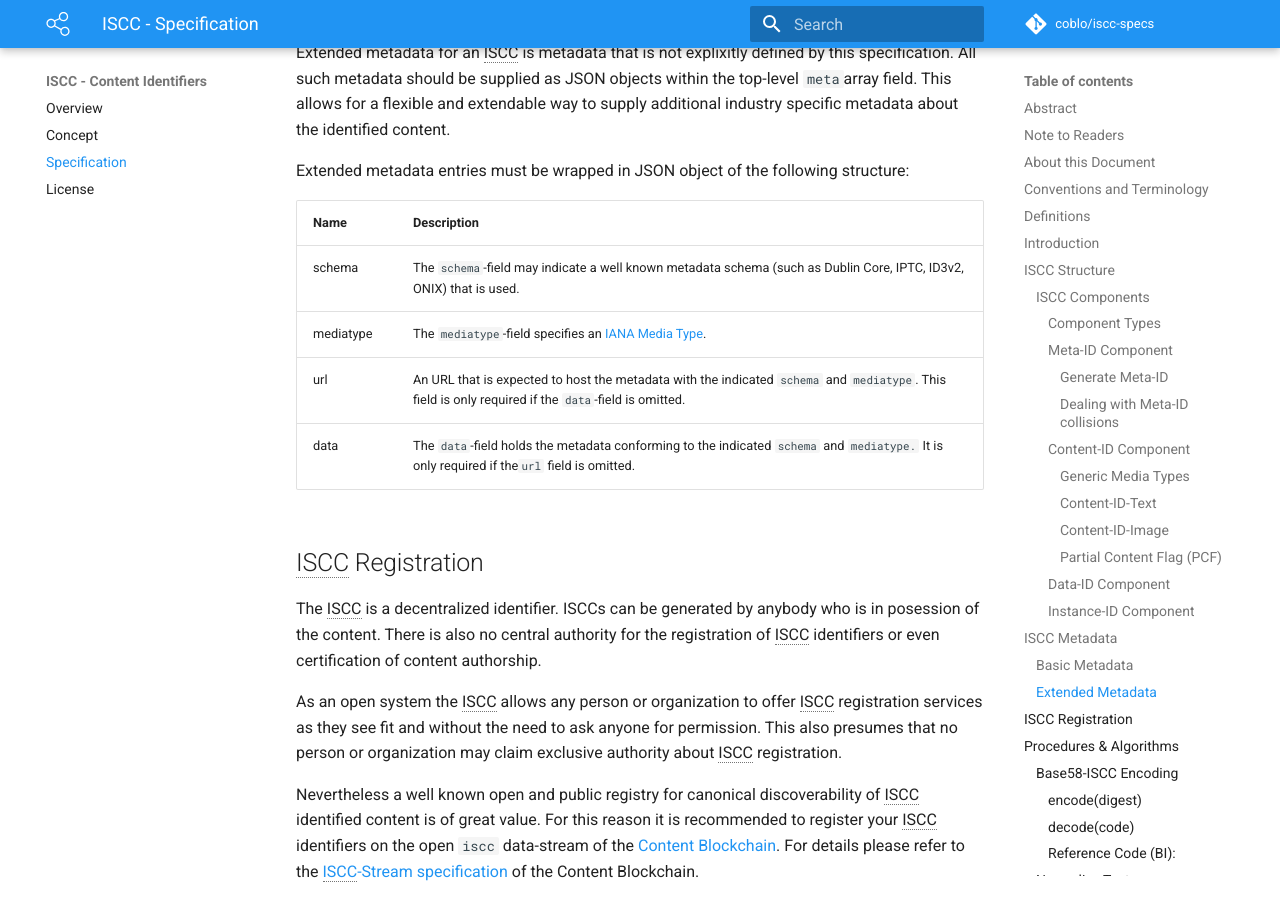
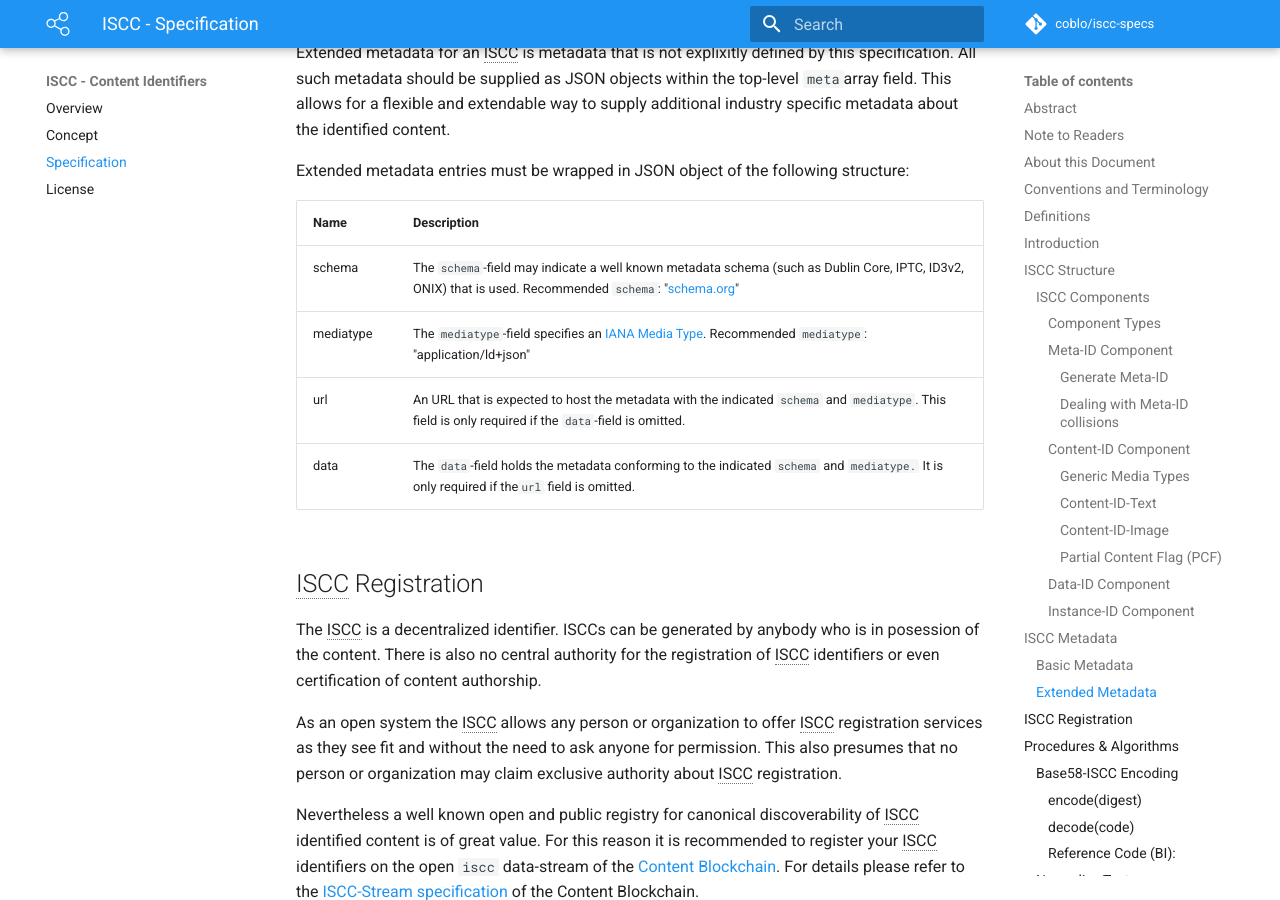
Before and after one commit to iscc/iscc-specs, an MkDocs documentation site: the page built from docs/specification.md, in a window 1280 px wide and 900 px high, scrolled down 12425 px. Built offline with MkDocs 1.6.1 and Material for MkDocs 9.7.7, drawn with Linux system fonts in a browser that asks for light colours; comment, search, counter and statistics services are not loaded; old or Windows-style settings are respelled for this version of MkDocs.

Commit message:
Add Metadata schema/mediatype recommendation

```diff
--- a/docs/specification.md
+++ b/docs/specification.md
@@ -286,8 +286,8 @@ Extended metadata entries must be wrapped in JSON object of the following struct
 
 | Name      | Description                                                  |
 | --------- | ------------------------------------------------------------ |
-| schema    | The `schema`-field may indicate a well known metadata schema (such as Dublin Core, IPTC, ID3v2, ONIX) that is used. |
-| mediatype | The `mediatype`-field specifies an [IANA Media Type](https://www.iana.org/assignments/media-types/media-types.xhtml). |
+| schema    | The `schema`-field may indicate a well known metadata schema (such as Dublin Core, IPTC, ID3v2, ONIX) that is used. Recommended `schema`: "[schema.org](http://schema.org/)" |
+| mediatype | The `mediatype`-field specifies an [IANA Media Type](https://www.iana.org/assignments/media-types/media-types.xhtml). Recommended `mediatype`: "application/ld+json" |
 | url       | An URL that is expected to host the metadata with the indicated `schema` and `mediatype`. This field is only required if the `data`-field is omitted. |
 | data      | The `data`-field holds the metadata conforming to the indicated `schema` and `mediatype.` It is only required if the`url` field is omitted. |
 
```
